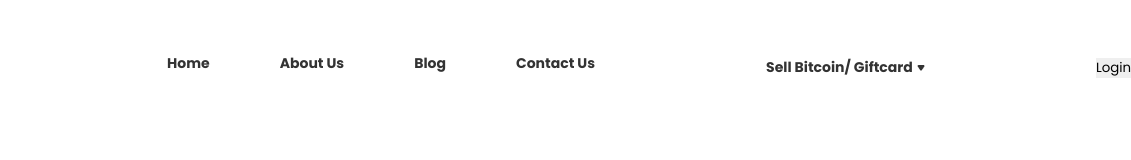
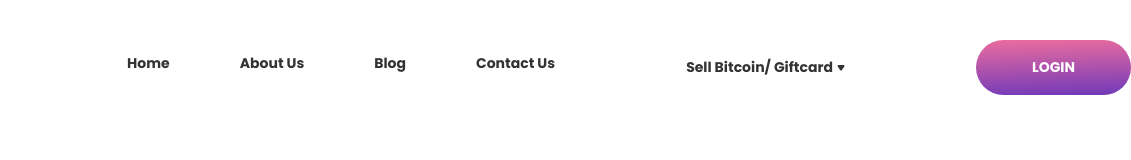
Before and after one commit to Legend-MY/CoinBase, a plain HTML site: page index.html in a window 1280 px wide. Shown: the full height of the page, 149-1280 px from the left. Drawn offline with Linux system fonts and the light colour scheme.

Commit message:
made header block

```diff
--- a/scss/blocks/_header.scss
+++ b/scss/blocks/_header.scss
@@ -64,4 +64,15 @@
       background: $main-gradient;
     }
   }
+  &__login {
+    font-size: 14px;
+    line-height: 21px;
+    font-weight: 700;
+    text-transform: uppercase;
+    text-align: center;
+    color: $secondary;
+    padding: 17px 56px;
+    border-radius: 100px;
+    background: $main-gradient;
+  }
 }
```
Also changed, not shown: css/main.css, 1 other file.
